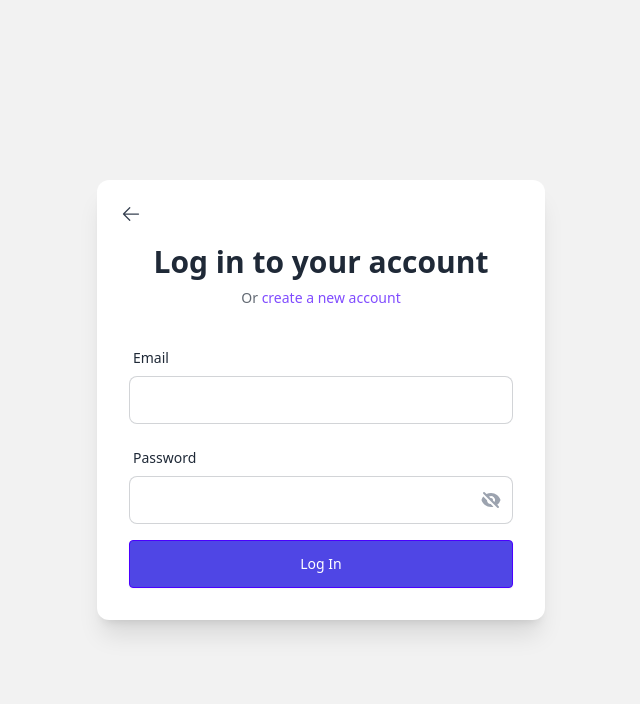
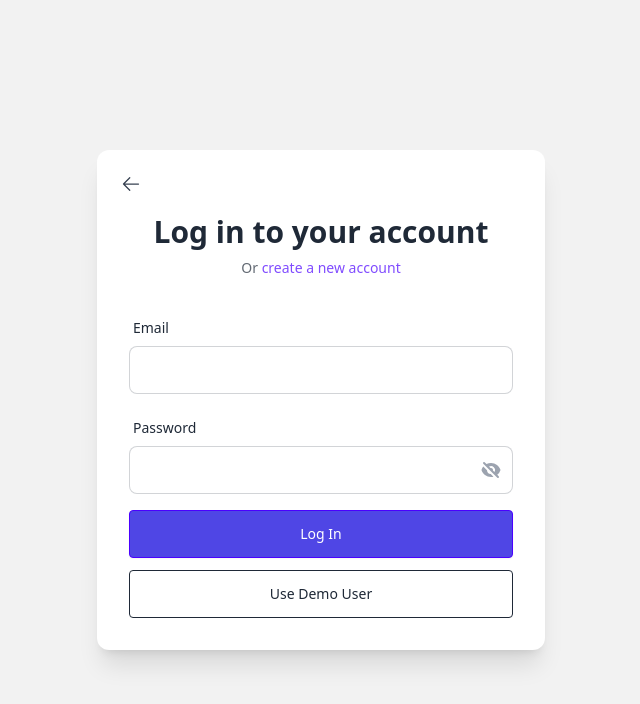
Before and after one commit to Prathmesh-Dhatrak/asset-management-system, a React (Vite) app: page /login in a window 1280 px wide. Shown: the top 704 px of the page, without its empty margins (319-959 px from the left). Built offline with nearby package versions, Linux system fonts and the light colour scheme.

Commit message:
feat(auth): add demo user login functionality

```diff
--- a/src/components/molecules/AuthForm.tsx
+++ b/src/components/molecules/AuthForm.tsx
@@ -82,6 +82,26 @@ const AuthForm: React.FC<AuthFormProps> = ({ type, onSubmit, isLoading, error })
     }
   };
 
+  const handleUseDemoUser = () => {
+    const demoUser = {
+      email: "prathmesh_user@gmail.com",
+      password: "pass1234"
+    };
+
+    setFormData(prev => ({
+      ...prev,
+      email: demoUser.email,
+      password: demoUser.password
+    }));
+
+    setValidationErrors({
+      username: '',
+      email: '',
+      password: '',
+    });
+    onSubmit(demoUser);
+  };
+
   return (
     <form onSubmit={handleSubmit} className="space-y-4">
       {error && <Alert type="error" message={error} />}
@@ -147,14 +167,27 @@ const AuthForm: React.FC<AuthFormProps> = ({ type, onSubmit, isLoading, error })
         )}
       </div>
 
+      <div className="flex flex-col space-y-3">
         <Button
           type="submit"
           variant="primary"
-        className="w-full mt-4"
+          className="w-full"
           isLoading={isLoading}
         >
           {type === 'login' ? 'Log In' : 'Sign Up'}
         </Button>
+
+        {type === 'login' && (
+          <Button
+            type="button"
+            variant="outline"
+            className="w-full"
+            onClick={handleUseDemoUser}
+          >
+            Use Demo User
+          </Button>
+        )}
+      </div>
     </form>
   );
 };
```
Also changed, not shown: 1 other file (tests, documents, lock files or other folders). Lines whose indentation alone changed are shown as unchanged.
